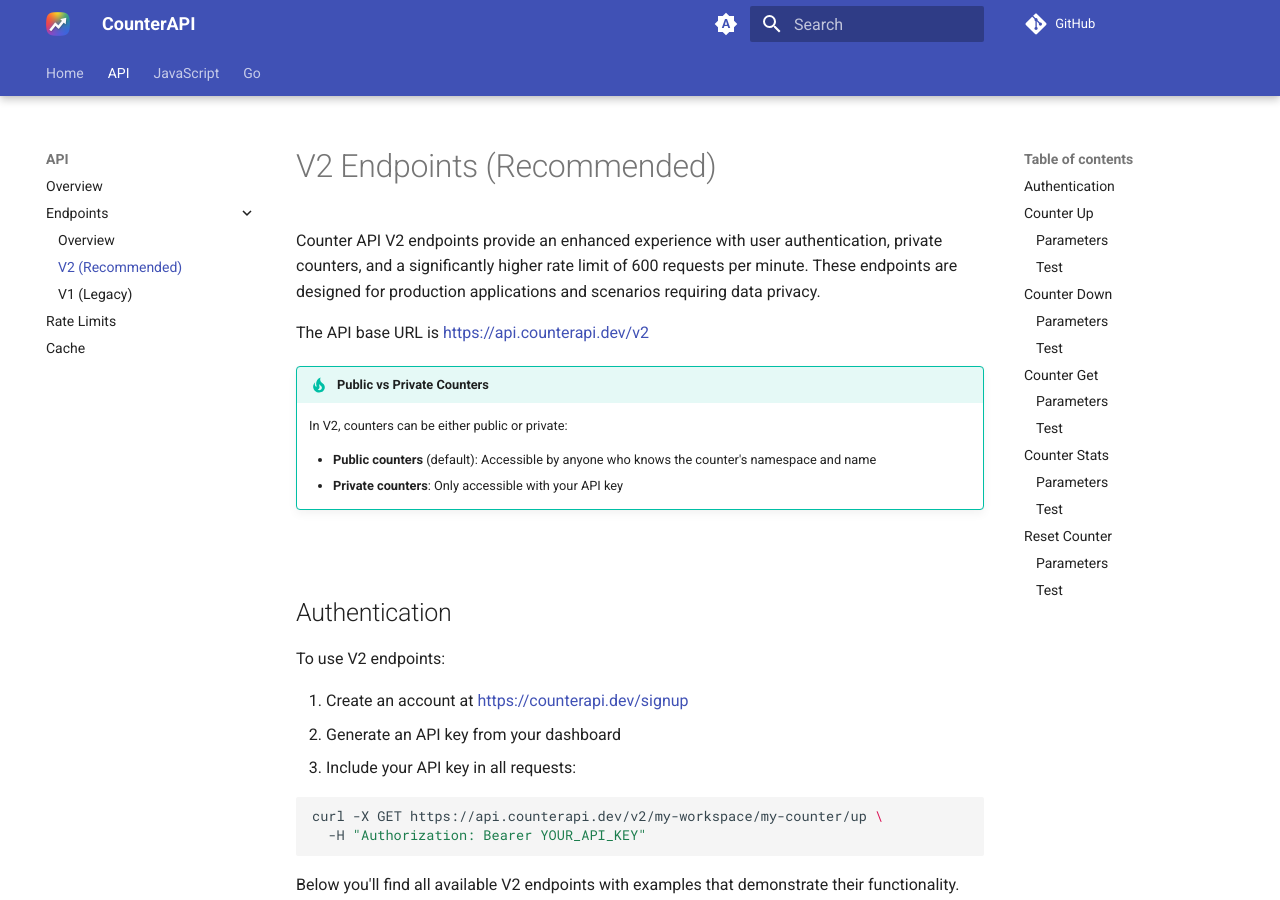
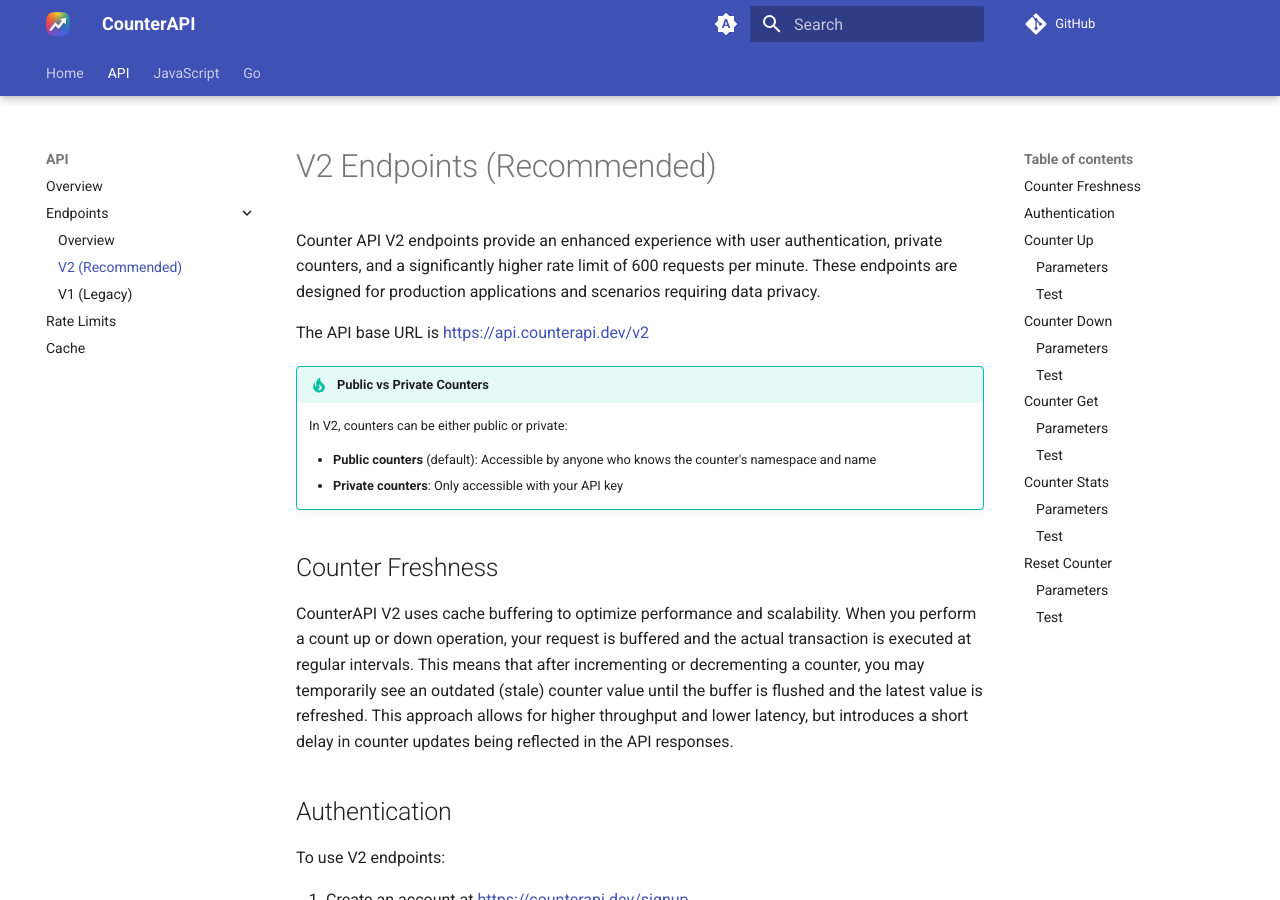
Before and after one commit to counterapi/docs, an MkDocs documentation site: the page built from docs/api/endpoints/v2.md, in a window 1280 px wide and 900 px high. Built offline with MkDocs 1.6.1 and Material for MkDocs 9.7.7, drawn with Linux system fonts in a browser that asks for light colours; comment, search, counter and statistics services are not loaded.

```diff
--- a/docs/api/endpoints/v2.md
+++ b/docs/api/endpoints/v2.md
@@ -12,7 +12,12 @@
     - **Public counters** (default): Accessible by anyone who knows the counter's namespace and name
     - **Private counters**: Only accessible with your API key
 
-<br/>
+
+## Counter Freshness
+
+CounterAPI V2 uses cache buffering to optimize performance and scalability. When you perform a count up or down operation, your request is buffered and the actual transaction is executed at regular intervals.
+This means that after incrementing or decrementing a counter, you may temporarily see an outdated (stale) counter value until the buffer is flushed and the latest value is refreshed. This approach allows for higher throughput and lower latency, but introduces a short delay in counter updates being reflected in the API responses.
+
 
 ## Authentication
 
```
